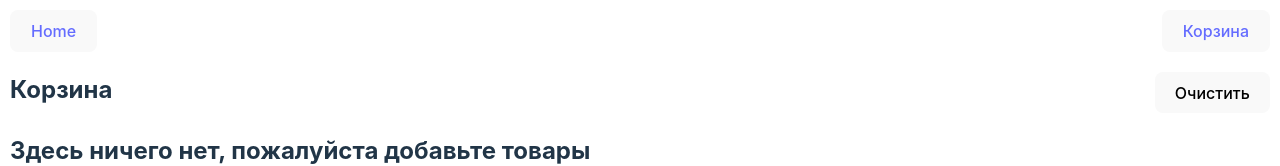
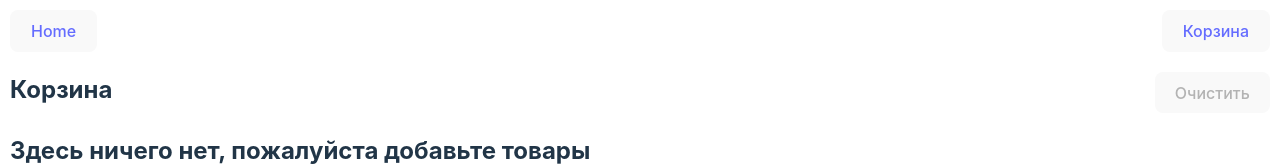
Before and after one commit to NursultanFront/nacademy, a React (Vite) app: page /cart in a window 1280 px wide. Shown: the top 166 px of the page. Built offline with nearby package versions, Linux system fonts and the light colour scheme.

Commit message:
fix: button

```diff
--- a/src/pages/TheCart/TheCart.tsx
+++ b/src/pages/TheCart/TheCart.tsx
@@ -24,6 +24,7 @@ const TheCart = () => {
           onClick={() => {
             dispatch(clearCart());
           }}
+          disabled={cart.length == 0}
         >
           Очистить
         </button>
```
